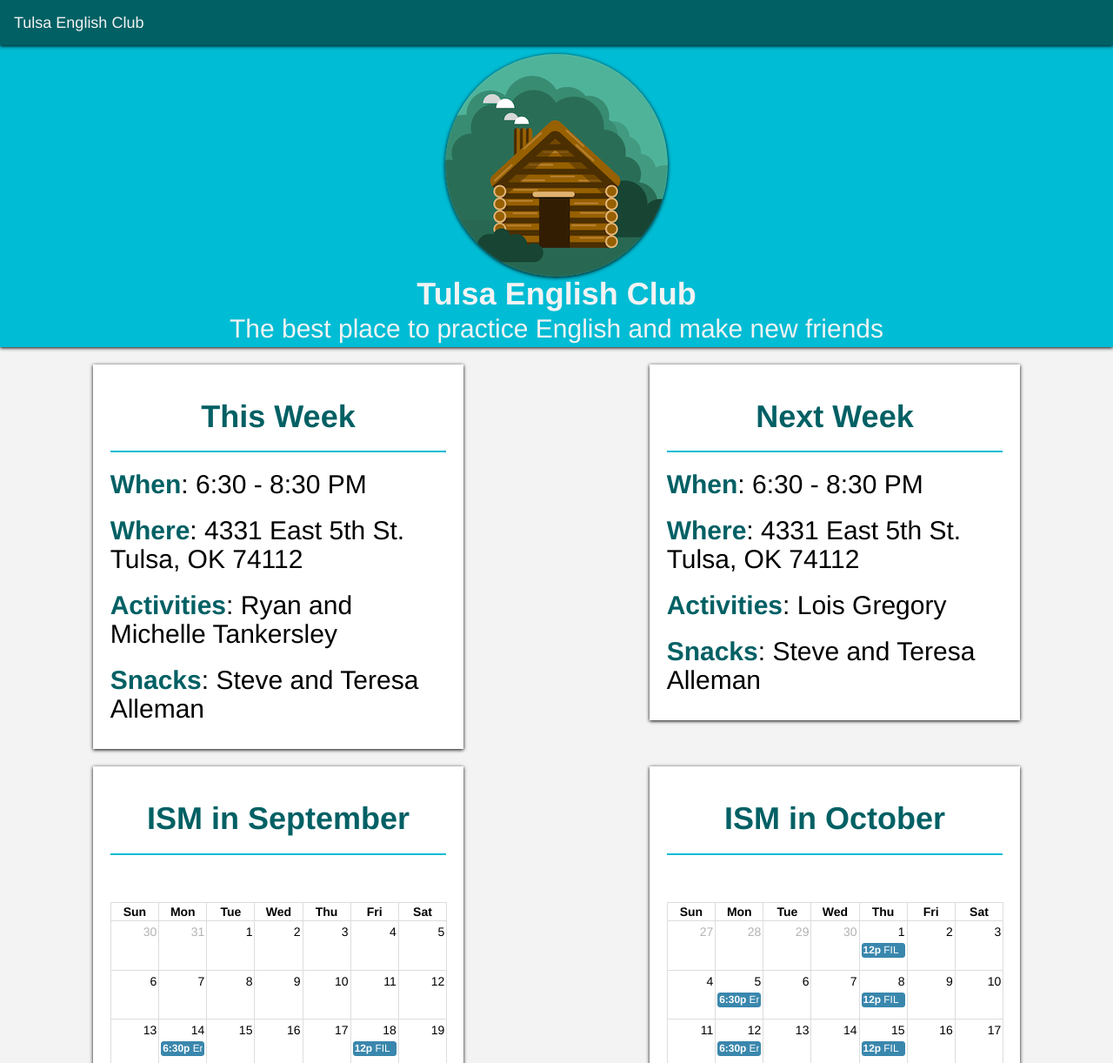
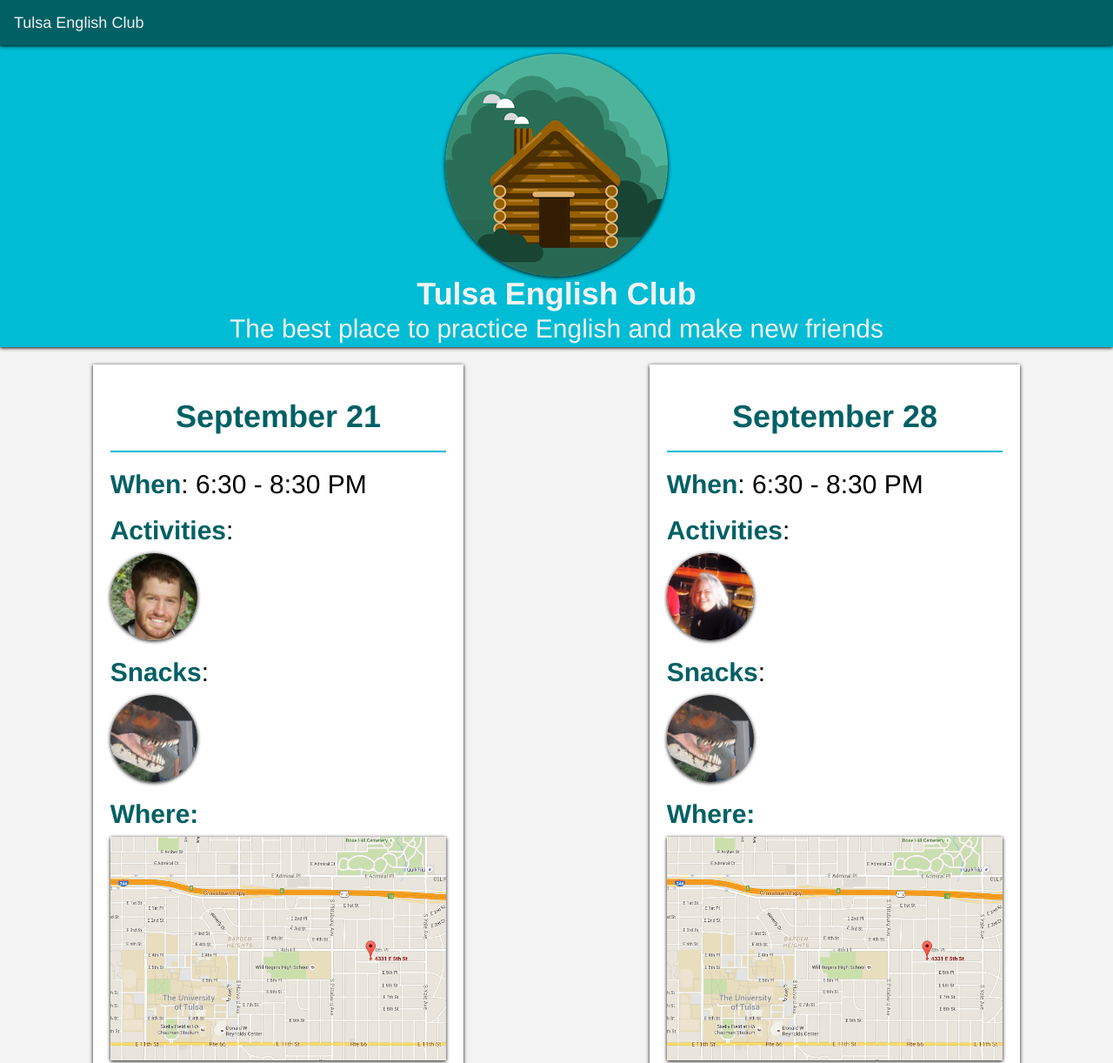
Before and after one commit to RyanTankersley/tulsa-english-club, a website: page index.html in a window 1280 px wide. Shown: the top 1222 px of the page at 87% size. Drawn offline with nearby package versions, Linux system fonts and the light colour scheme.

Commit message:
Added images to main page

```diff
--- a/index.html
+++ b/index.html
@@ -29,20 +29,26 @@
 			</div>
 			<div class="row activity-container">
 				<div class="activity col-xs-12 col-md-offset-1 col-md-4">
-					<h1 align="center"><strong>This Week</strong></h1>
+					<h1 align="center"><strong>September 21</strong></h1>
 					<hr>
 					<h2 id="js-this-when"></h2>
-					<h2 id="js-this-where"></h2>
 					<h2 id="js-this-activities"></h2>
+					<div id="js-this-activities-image"></div>
 					<h2 id="js-this-snacks"></h2>
+					<div id="js-this-snacks-image"></div>
+					<h2><strong>Where:<strong></h2>
+					<img src="content/larissahouse.png" class="img img-responsive img-square" />
 				</div>
 				<div class="activity col-xs-12 col-md-offset-2 col-md-4">
-					<h1 align="center"><strong>Next Week</strong></h1>
+					<h1 align="center"><strong>September 28</strong></h1>
 					<hr>
 					<h2 id="js-next-when"></h2>
-					<h2 id="js-next-where"></h2>
 					<h2 id="js-next-activities"></h2>
+					<div id="js-next-activities-image"></div>
 					<h2 id="js-next-snacks"></h2>
+					<div id="js-next-snacks-image"></div>
+					<h2><strong>Where:<strong></h2>
+					<img src="content/larissahouse.png" class="img img-responsive img-square" />
 				</div>
 			</div>
 			<div class="row">
@@ -68,11 +74,11 @@
 			function getActivities() {
 				return [
 					new Activity("6:30 - 8:30 PM",
-						"4331 East 5th St. Tulsa, OK 74112", "Ryan and Michelle Tankersley",
-						"Steve and Teresa Alleman"),
+						"4331 East 5th St. Tulsa, OK 74112", "ryan",
+						"steve"),
 					new Activity("6:30 - 8:30 PM",
-						"4331 East 5th St. Tulsa, OK 74112", "Lois Gregory",
-						"Steve and Teresa Alleman"),
+						"4331 East 5th St. Tulsa, OK 74112", "lois",
+						"steve"),
 				];
 			};
 			function Activity(when, where, activities, snacks) {
@@ -84,13 +90,19 @@
 
 			var setValues = function(isThisWeek, activity) {
 				setValue(isThisWeek, activity.when, "when", "When");
-				setValue(isThisWeek, activity.where, "where", "Where");
-				setValue(isThisWeek, activity.activities, "activities", "Activities");
-				setValue(isThisWeek, activity.snacks, "snacks", "Snacks");
+				//setValue(isThisWeek, activity.where, "where", "Where");
+				setValue(isThisWeek, "", "activities", "Activities");
+				setValue(isThisWeek, "", "snacks", "Snacks");
+				setImageValue(isThisWeek, activity.activities, "activities", "Activities");
+				setImageValue(isThisWeek, activity.snacks, "snacks", "Snacks");
 			};
 
 			var setValue = function(thisWeek, value, valueType, upperValueType) {
 				document.getElementById('js-' + (thisWeek ? 'this' : 'next') + '-' + valueType).innerHTML = "<strong>" + upperValueType + "</strong>: " + value;
+			};
+
+			var setImageValue = function(thisWeek, value, valueType) {
+				document.getElementById('js-' + (thisWeek ? 'this' : 'next') + '-' + valueType + '-image').innerHTML = "<img class=\"img-circle\" style=\"max-height: 100px; max-width: 100px;\" src=\"content/" + value + ".jpg\" />";
 			};
 
 			setValues(true, activities[0]);
--- a/styles/site.css
+++ b/styles/site.css
@@ -38,6 +38,10 @@ body {
 	box-shadow: 0px 1px 4px 0px #000000;
 }
 
+.img-square {
+	box-shadow: 0px 1px 4px 0px #000000;
+}
+
 .main-title {
 	margin: 0;
 	color: #F3F3F3;
```
Also changed, not shown: content/larissahouse.PNG (added), content/lois.jpg (added), content/michelle.jpg (added), content/michelle.png (added), content/ryan.jpg (added), content/ryan.png (added), content/steve.jpg (added), content/teresa.jpg (added).
